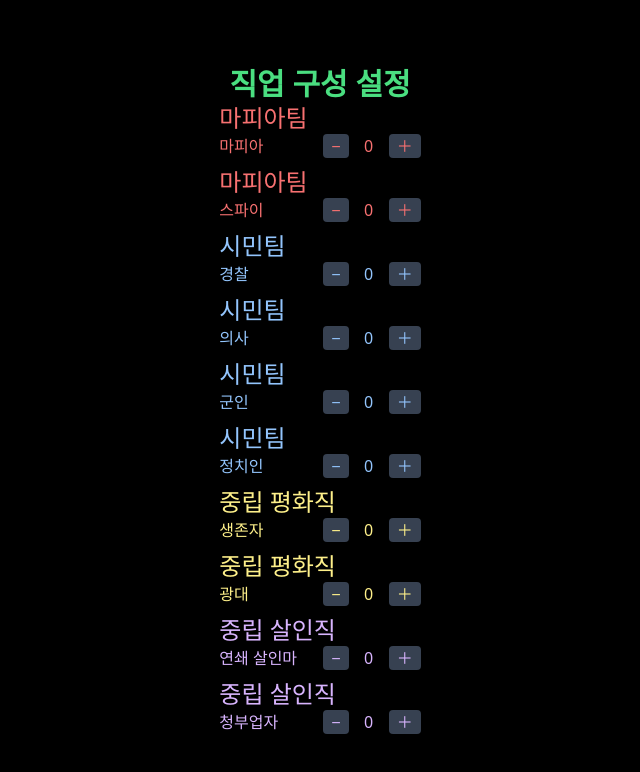
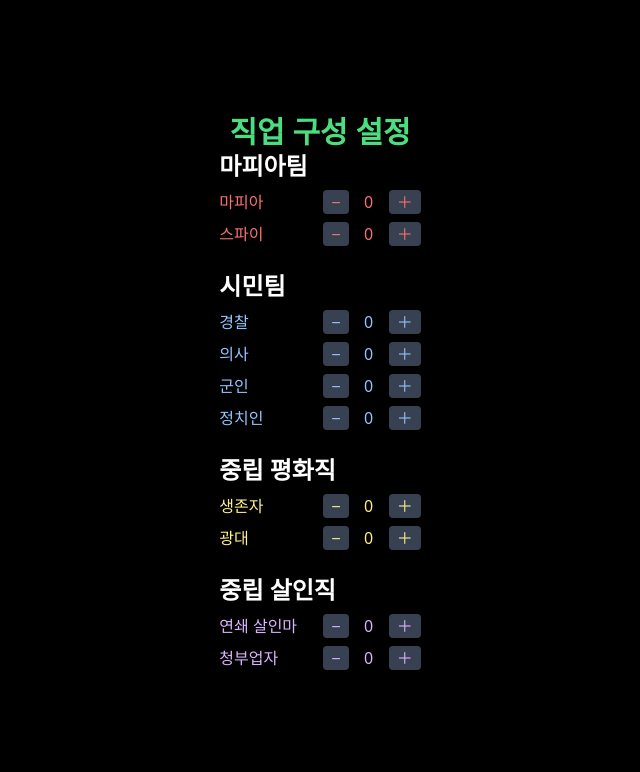
Before and after one commit to kuro793/Midnight-Mafia, a React (Vite) app: page /Midnight-Mafia/role-select in a window 1280 px wide. Shown: the top 772 px of the page, without its empty margins (320-960 px from the left). Built offline with nearby package versions, Linux system fonts and the light colour scheme.

Commit message:
Update RoleSelect.jsx

```diff
--- a/src/pages/game/setting/RoleSelect.jsx
+++ b/src/pages/game/setting/RoleSelect.jsx
@@ -70,9 +70,14 @@ export default function RoleSelect() {
       <h1 className="text-3xl font-bold text-green-400">직업 구성 설정</h1>
 
       <div className="flex flex-col gap-2">
-        {rolesConfig.map(({ key, label, color, team }) => (
+        {[...new Set(rolesConfig.map(r => r.team))].map(team => (
+          <div key={team} className="mb-4">
+            <h2 className="text-2xl font-bold text-white mb-2">{team}</h2>
+            <div className="flex flex-col gap-2">
+              {rolesConfig
+                .filter(r => r.team === team)
+                .map(({ key, label, color }) => (
                   <div key={key} className={color}>
-            <h2 className="text-2xl">{team}</h2>
                     <RoleCounter
                       role={label}
                       count={roles[key]}
@@ -82,6 +87,10 @@ export default function RoleSelect() {
                   </div>
                 ))}
             </div>
+          </div>
+        ))}
+
+      </div>
 
     </div>
   );
```
Lines whose indentation alone changed are shown as unchanged.
